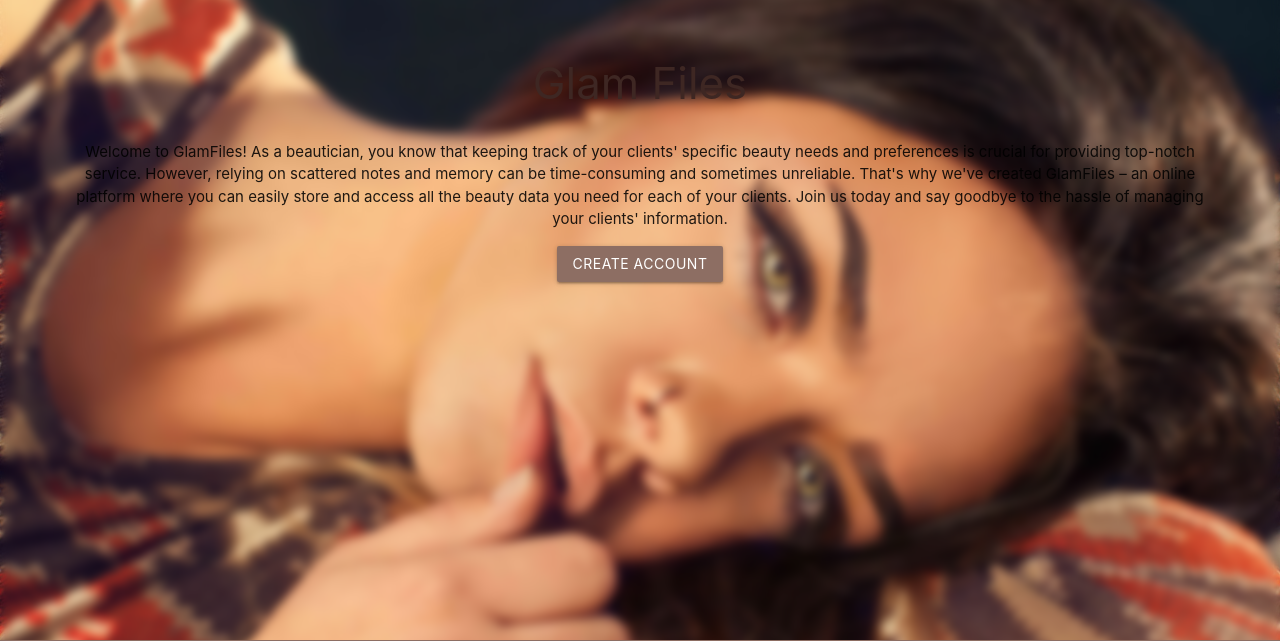
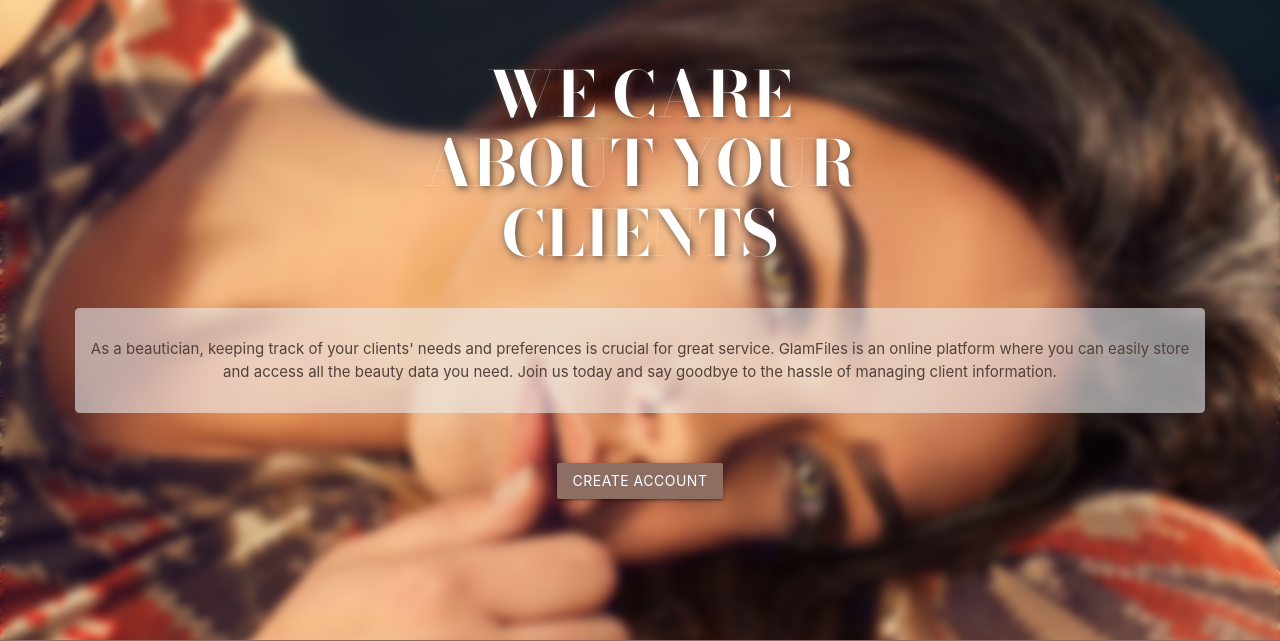
Before and after one commit to nccadman19/beauty-hq, a Flask app: template treatments/templates/index.html in a window 1280 px wide. Shown: the part 64-705 px from the top of the page. Run offline with Flask 3, Linux system fonts and the light colour scheme; the template is opened without the code that fills it, so the values that code supplies are empty.

Commit message:
Intro changed, styling added

```diff
--- a/treatments/templates/index.html
+++ b/treatments/templates/index.html
@@ -11,18 +11,19 @@
 {% block content %}
 
 <div class="intro">
-    <h3 class="brown-text text-darken-4 center-align">Glam Files</h3>
+    <h1 class="hero-text text-darken-4 center-align">WE CARE <br> ABOUT YOUR <br> CLIENTS</h1>
 
     <div class="row">
         <div class="col s12 center-align">
-            <p>Welcome to GlamFiles! As a beautician, you know that keeping track of your clients'
-                specific beauty needs and preferences is crucial for providing top-notch service.
-                However, relying on scattered notes and memory can be time-consuming and sometimes
-                unreliable. That's why we've created GlamFiles – an online platform where you can
-                easily store and access all the beauty data you need for each of your clients. Join
-                us today and say goodbye to the hassle of managing your clients' information.</p>
-                <a href="{{ url_for('register') }}" class="waves-effect waves-light btn">Create Account</a>
+            <p class="intro-p">As a beautician, keeping track of your clients' needs and
+                preferences is crucial for great service. GlamFiles is an online platform
+                where you can easily store and access all the beauty data you need.
+                Join us today and say goodbye to the hassle of managing client information.</p>
         </div>
+    </div>
+
+    <div class="row">
+        <a href="{{ url_for('register') }}" class="waves-effect waves-light btn">Create Account</a>
     </div>
 </div>
 
```
